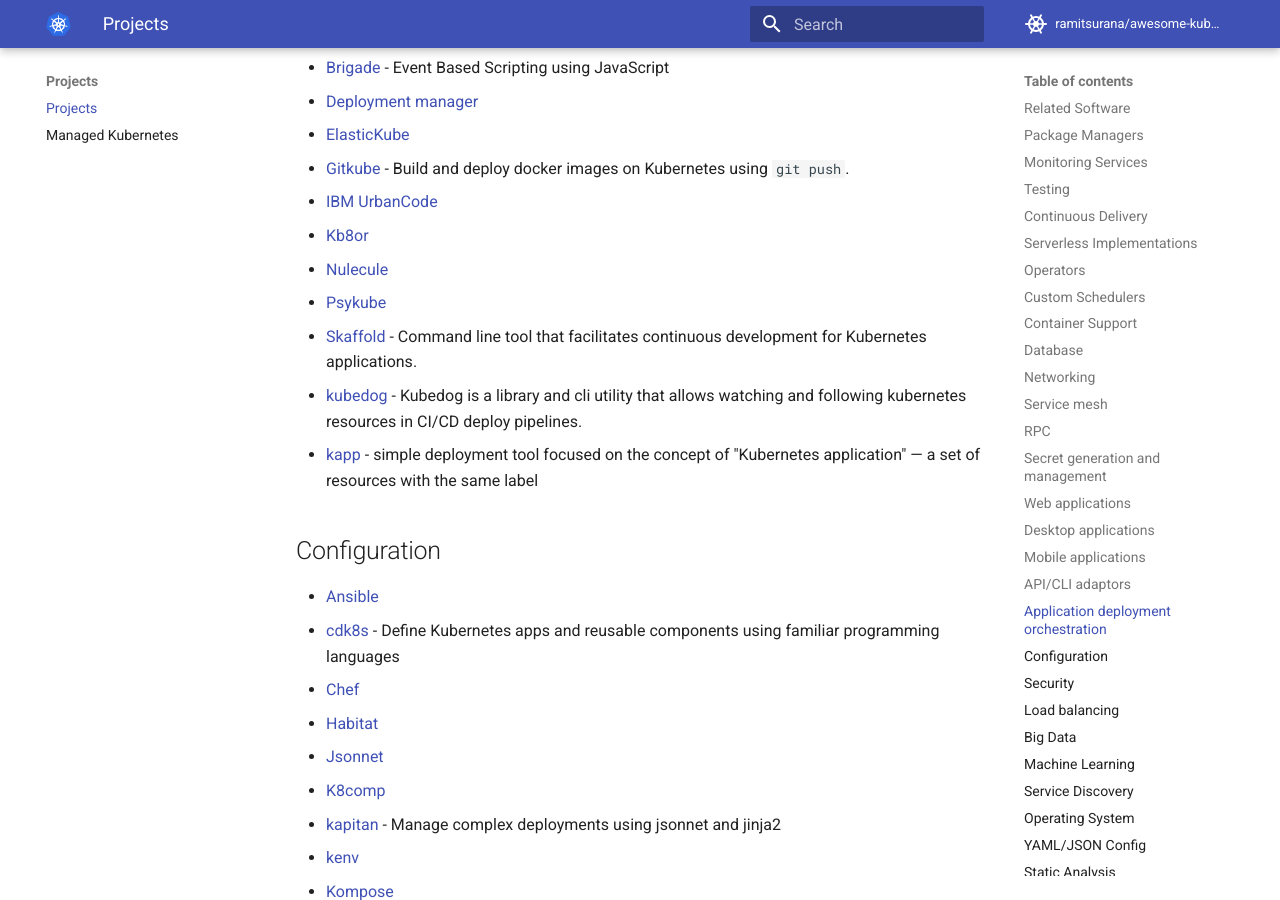
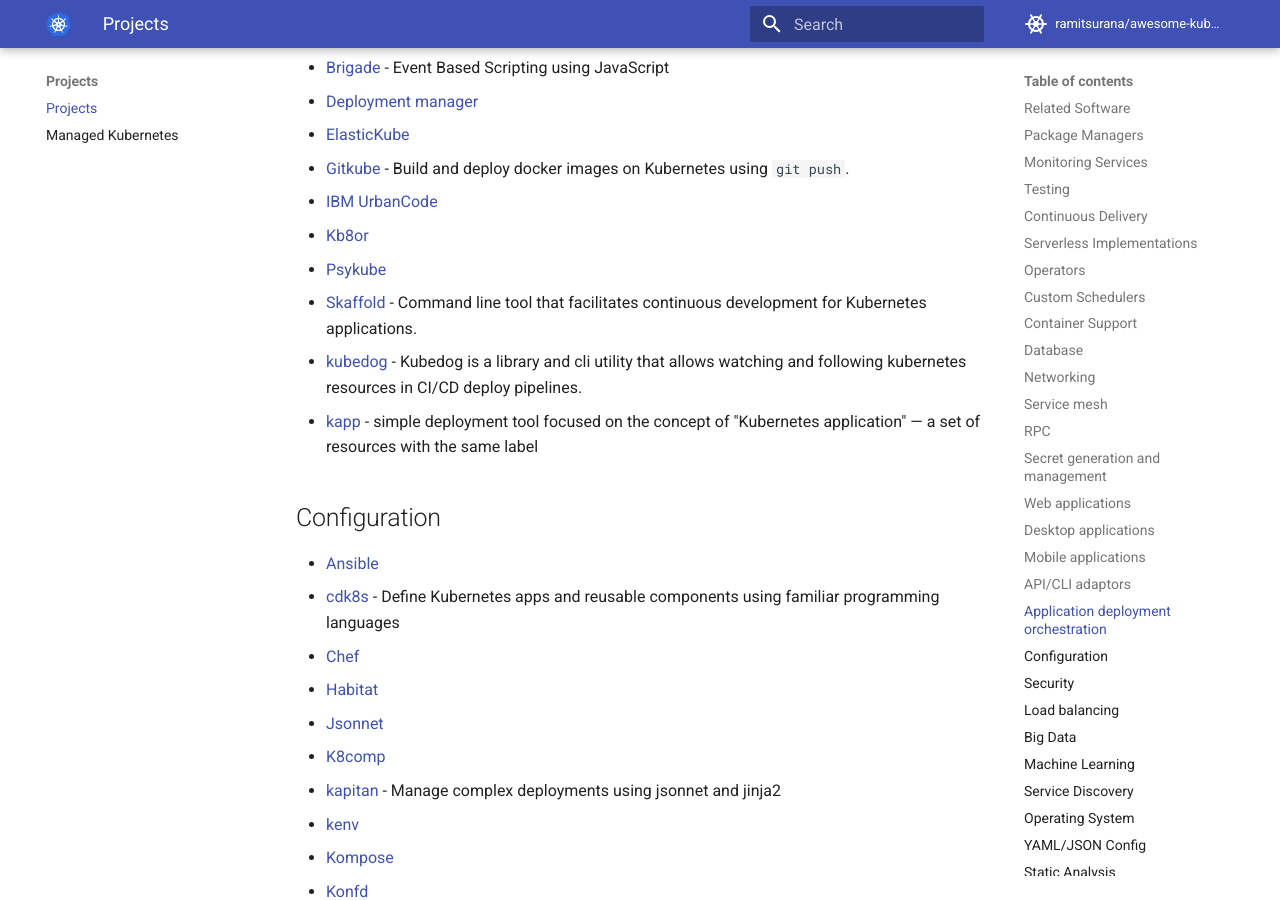
Before and after one commit to ramitsurana/awesome-kubernetes, an MkDocs documentation site: the page built from docs/projects/projects.md, in a window 1280 px wide and 900 px high, scrolled down 11978 px. Built offline with MkDocs 1.6.1 and Material for MkDocs 9.7.7, drawn with Linux system fonts in a browser that asks for light colours; comment, search, counter and statistics services are not loaded.

Commit message:
Update projects.md

```diff
--- a/docs/projects/projects.md
+++ b/docs/projects/projects.md
@@ -340,7 +340,6 @@ Projects
 * [Gitkube](https://github.com/hasura/gitkube/) - Build and deploy docker images on Kubernetes using `git push`.
 * [IBM UrbanCode](https://developer.ibm.com/urbancode/plugin/kubernetes/)
 * [Kb8or](https://github.com/UKHomeOffice/kb8or)
-* [Nulecule](https://github.com/projectatomic/nulecule)
 * [Psykube](https://github.com/commercialtribe/psykube)
 * [Skaffold](https://github.com/GoogleCloudPlatform/skaffold) - Command line tool that facilitates continuous development for Kubernetes applications.
 * [kubedog](https://github.com/flant/kubedog) - Kubedog is a library and cli utility that allows watching and following kubernetes resources in CI/CD deploy pipelines.
```
